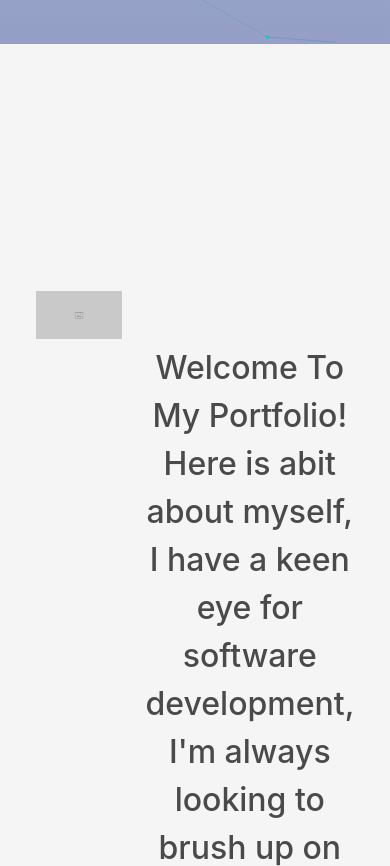
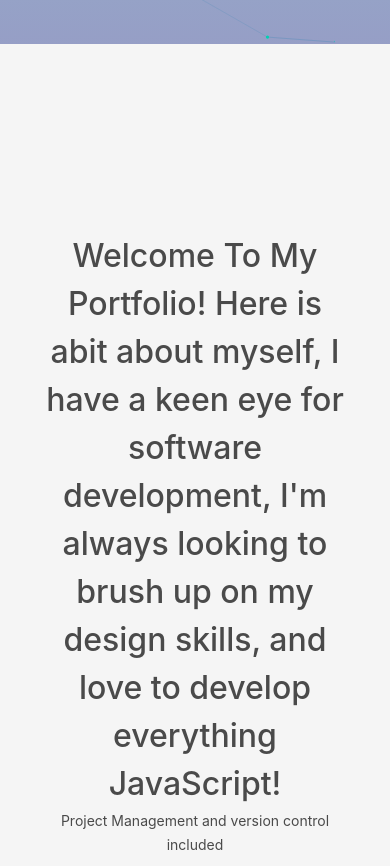
Before and after one commit to GeorgiosP/Georgios-Portfolio, a website: page index.html in a window 390 px wide. Shown: the part 800-1666 px from the top of the page. Drawn offline with nearby package versions, Linux system fonts and the light colour scheme.

Commit message:
style changes for about me section for mobile

```diff
--- a/styles/main.css
+++ b/styles/main.css
@@ -344,9 +344,12 @@ p#AboutMePara {
     font-size: 24pt;
 }
 
-@media screen and (max-width: 900px) {
-    p#AboutMePara {
-        font-size: auto;
+@media screen and (max-width: 825px) {
+    div.column.is-two-thirds{
+        display: none;
+    }
+    section.about{
+        margin: 5rem 0rem 12rem 0rem;
     }
 }
 
```
